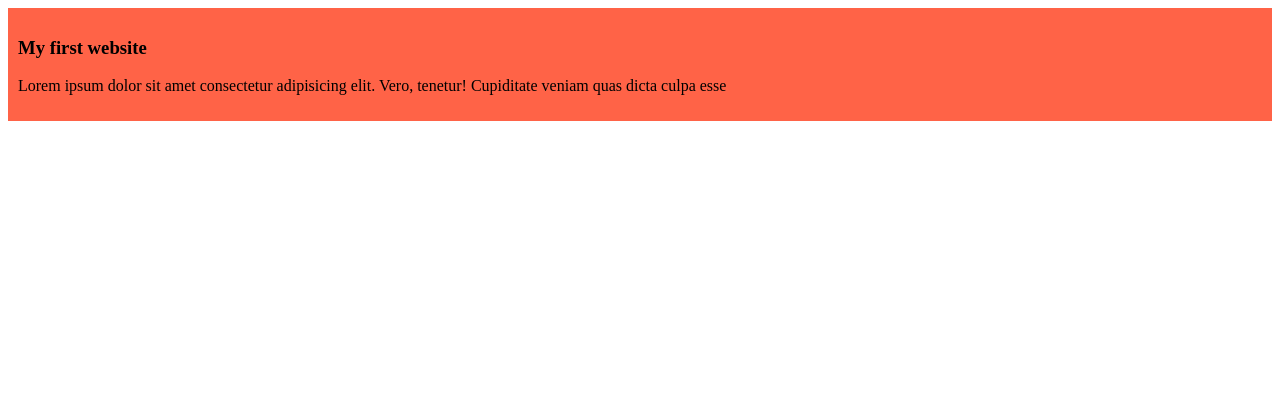
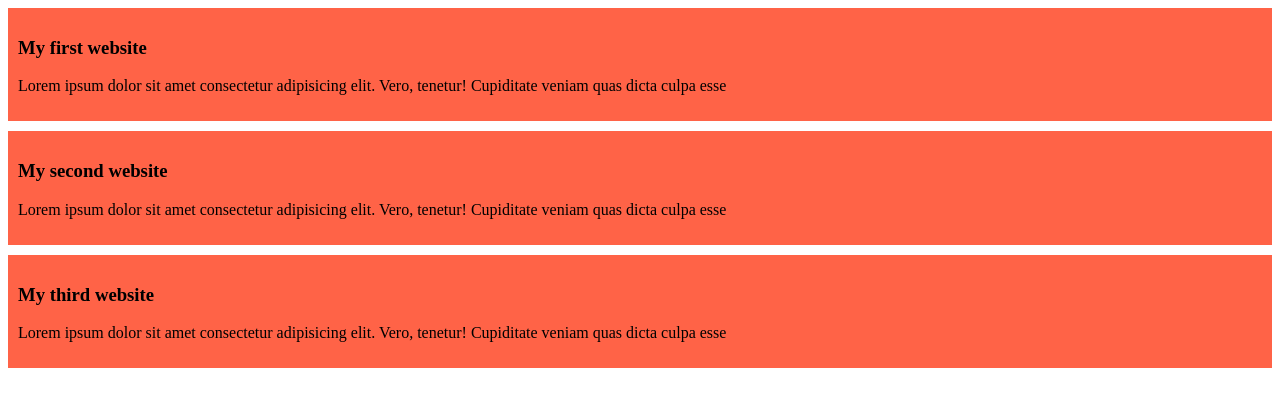
Before and after one commit to sumita692006/my-first-github-repo, a plain HTML site: page index.html in a window 1280 px wide. Drawn offline with Linux system fonts and the light colour scheme.

Commit message:
added the second and the third blog

```diff
--- a/index.html
+++ b/index.html
@@ -11,5 +11,13 @@
         <h3>My first website</h3>
         <p>Lorem ipsum dolor sit amet consectetur adipisicing elit. Vero, tenetur! Cupiditate veniam quas dicta culpa esse </p>
     </div>
+    <div>
+        <h3>My second website</h3>
+        <p>Lorem ipsum dolor sit amet consectetur adipisicing elit. Vero, tenetur! Cupiditate veniam quas dicta culpa esse </p>
+    </div>
+    <div>
+        <h3>My third website</h3>
+        <p>Lorem ipsum dolor sit amet consectetur adipisicing elit. Vero, tenetur! Cupiditate veniam quas dicta culpa esse </p>
+    </div>
 </body>
 </html>
--- a/styles/blog.css
+++ b/styles/blog.css
@@ -1,4 +1,5 @@
 div{
     background-color: tomato;
     padding: 10px;
+    margin-bottom: 10px;
 }
```
